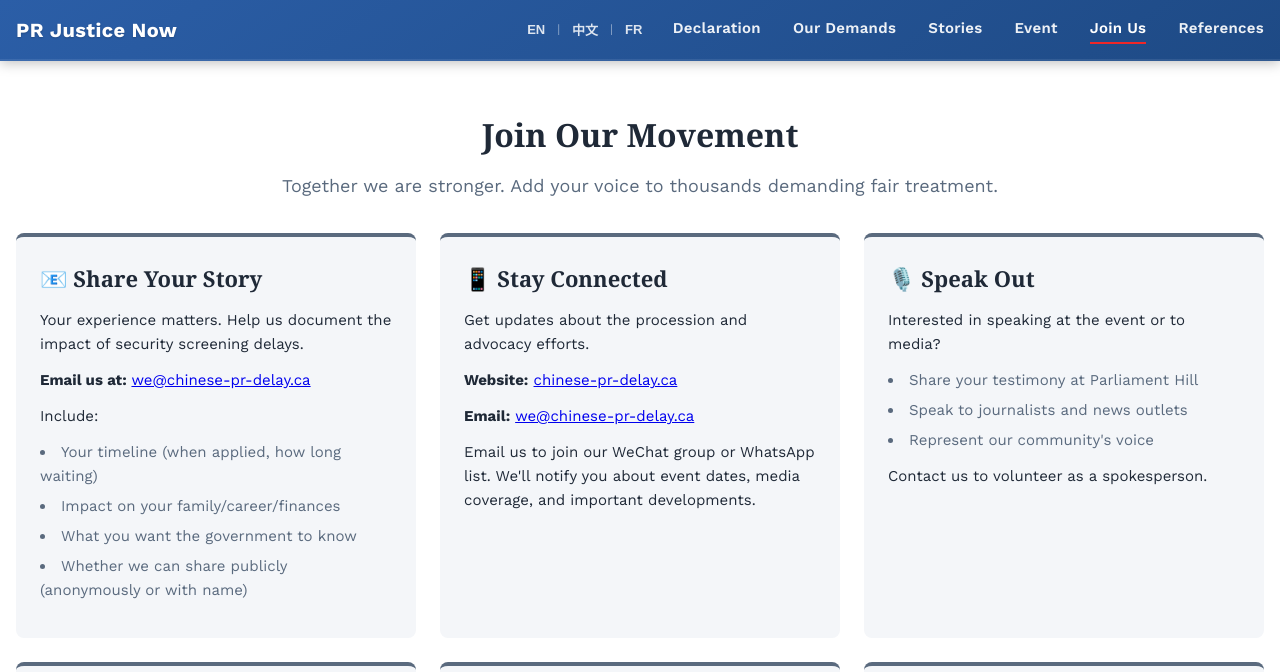
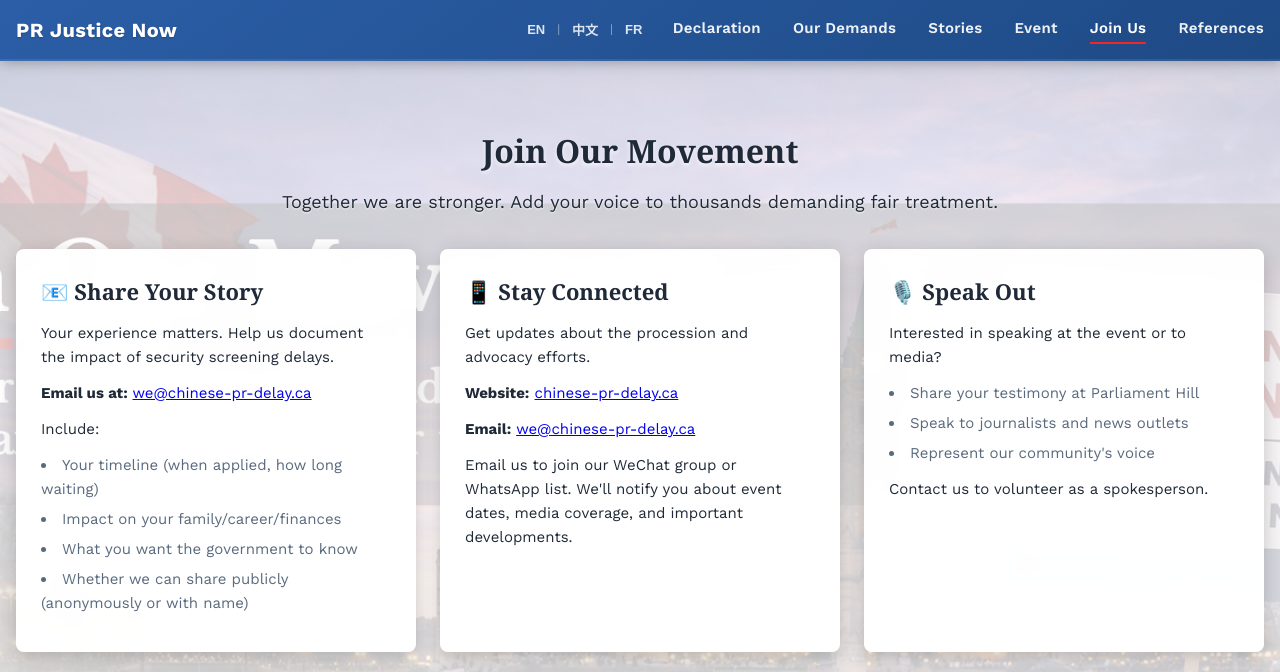
Before and after one commit to gikoluo/chinese-pr-justice, an Astro site: page /join in a window 1280 px wide. Shown: the top 672 px of the page. Built offline with nearby package versions, Linux system fonts and the light colour scheme; Astro itself is replaced by a stand-in of ours; a web font is replaced by a local one.

Commit message:
Add pic for join page

```diff
--- a/src/pages/join.astro
+++ b/src/pages/join.astro
@@ -6,7 +6,9 @@ import { joinPage } from '../i18n/strings';
 <BaseLayout title="Join Us | Justice for Chinese PR Applicants">
     <!-- Join/Contact Section -->
     <section id="join" class="join-section">
-        <div class="container">
+        <div class="join-bg-image"></div>
+        <div class="join-overlay"></div>
+        <div class="container join-content">
             <h2><span class="lang-en">{joinPage.title.en}</span><span class="lang-zh">{joinPage.title.zh}</span><span class="lang-fr">{joinPage.title.fr}</span></h2>
             <p class="section-intro"><span class="lang-en">{joinPage.intro.en}</span><span class="lang-zh">{joinPage.intro.zh}</span><span class="lang-fr">{joinPage.intro.fr}</span></p>
 
@@ -94,3 +96,111 @@ import { joinPage } from '../i18n/strings';
         </div>
     </section>
 </BaseLayout>
+
+<style>
+    .join-section {
+        position: relative;
+        min-height: 100vh;
+        padding: 4rem 0;
+        overflow: hidden;
+    }
+
+    .join-bg-image {
+        position: absolute;
+        top: 0;
+        left: 0;
+        width: 100%;
+        height: 100%;
+        background-image: url('/images/hero-campaign-canada-waiting.jpg');
+        background-size: cover;
+        background-position: center;
+        background-repeat: no-repeat;
+        background-attachment: fixed;
+        z-index: 0;
+    }
+
+    .join-overlay {
+        position: absolute;
+        top: 0;
+        left: 0;
+        width: 100%;
+        height: 100%;
+        /* 使用渐变遮罩：上方较透明，下方较不透明，确保内容区域清晰 */
+        background: linear-gradient(
+            to bottom,
+            rgba(255, 255, 255, 0.75) 0%,
+            rgba(255, 255, 255, 0.80) 30%,
+            rgba(255, 255, 255, 0.88) 100%
+        );
+        z-index: 1;
+    }
+
+    .join-content {
+        position: relative;
+        z-index: 2;
+    }
+
+    .join-section h2,
+    .join-section .section-intro {
+        position: relative;
+        z-index: 2;
+    }
+
+    /* 确保卡片在背景上清晰可见 */
+    .join-card {
+        background: rgba(255, 255, 255, 0.98);
+        backdrop-filter: blur(8px);
+        box-shadow: 0 6px 20px rgba(0, 0, 0, 0.2);
+        border: 1px solid rgba(255, 255, 255, 0.5);
+        transition: transform 0.3s ease, box-shadow 0.3s ease;
+    }
+
+    .join-card:hover {
+        transform: translateY(-2px);
+        box-shadow: 0 8px 24px rgba(0, 0, 0, 0.25);
+    }
+
+    .join-cta-box {
+        background: rgba(255, 255, 255, 0.98);
+        backdrop-filter: blur(8px);
+        box-shadow: 0 6px 20px rgba(0, 0, 0, 0.2);
+        border: 1px solid rgba(255, 255, 255, 0.5);
+    }
+
+    /* 标题区域增强对比度 */
+    .join-section h2 {
+        text-shadow: 0 2px 4px rgba(255, 255, 255, 0.8);
+        color: var(--text-dark);
+    }
+
+    .join-section .section-intro {
+        text-shadow: 0 1px 2px rgba(255, 255, 255, 0.8);
+        color: var(--text-dark);
+    }
+
+    /* 移动端优化 */
+    @media (max-width: 768px) {
+        .join-bg-image {
+            background-attachment: scroll;
+        }
+
+        .join-section {
+            padding: 2rem 0;
+        }
+    }
+
+    /* 高分辨率屏幕优化 */
+    @media (-webkit-min-device-pixel-ratio: 2), (min-resolution: 192dpi) {
+        .join-bg-image {
+            background-image: url('/images/hero-campaign-canada-waiting.jpg');
+        }
+    }
+
+    /* 大屏幕优化 - 确保背景图片完整显示 */
+    @media (min-width: 1200px) {
+        .join-bg-image {
+            background-size: cover;
+            background-position: center top;
+        }
+    }
+</style>
```
Also changed, not shown: static/images/hero-campaign-canada-waiting.jpg (added).
